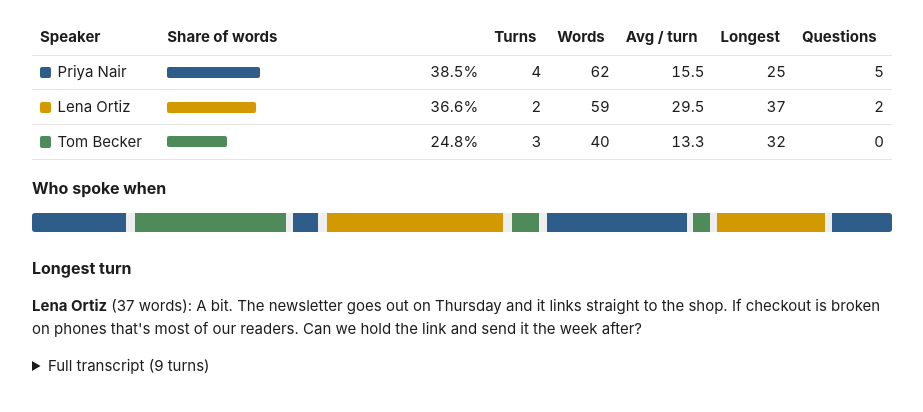
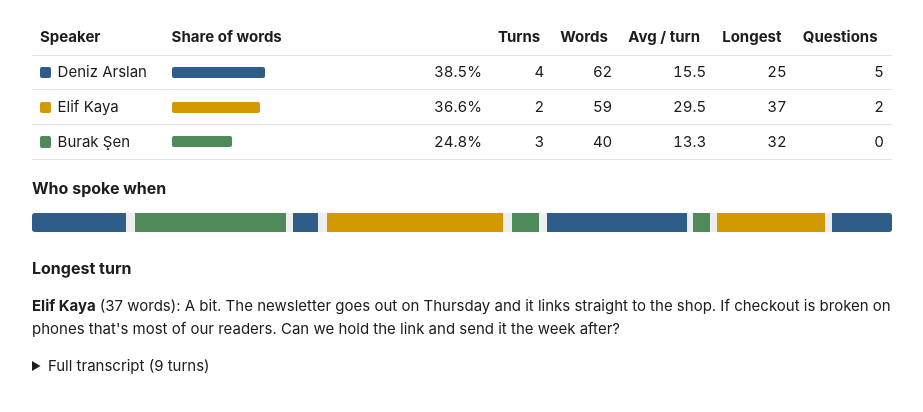
Before and after one commit to alidoganerr/transcript-kit, a plain HTML site: page docs/index.html in a window 1280 px wide. Shown: the part 92-504 px from the top of the page, without its empty margins (178-1101 px from the left). Drawn offline with Linux system fonts and the light colour scheme.

Commit message:
New names in the example call

```diff
--- a/docs/index.html
+++ b/docs/index.html
@@ -14,12 +14,12 @@ td.n{text-align:right;font-variant-numeric:tabular-nums}
 <h1>team-sync.vtt</h1>
 <div class="meta">vtt, 9 turns, 161 words, 1:06</div>
 <table><tr><th>Speaker</th><th>Share of words</th><th></th><th class="n">Turns</th><th class="n">Words</th><th class="n">Avg / turn</th><th class="n">Longest</th><th class="n">Questions</th></tr>
-<tr><td><span class="swatch" style="background:#2f5d8a"></span>Priya Nair</td><td style="width:30%"><div class="bar" style="width:38.5%;background:#2f5d8a"></div></td><td class="n">38.5%</td><td class="n">4</td><td class="n">62</td><td class="n">15.5</td><td class="n">25</td><td class="n">5</td></tr>
-<tr><td><span class="swatch" style="background:#d29a00"></span>Lena Ortiz</td><td style="width:30%"><div class="bar" style="width:36.6%;background:#d29a00"></div></td><td class="n">36.6%</td><td class="n">2</td><td class="n">59</td><td class="n">29.5</td><td class="n">37</td><td class="n">2</td></tr>
-<tr><td><span class="swatch" style="background:#4f8a5b"></span>Tom Becker</td><td style="width:30%"><div class="bar" style="width:24.8%;background:#4f8a5b"></div></td><td class="n">24.8%</td><td class="n">3</td><td class="n">40</td><td class="n">13.3</td><td class="n">32</td><td class="n">0</td></tr>
+<tr><td><span class="swatch" style="background:#2f5d8a"></span>Deniz Arslan</td><td style="width:30%"><div class="bar" style="width:38.5%;background:#2f5d8a"></div></td><td class="n">38.5%</td><td class="n">4</td><td class="n">62</td><td class="n">15.5</td><td class="n">25</td><td class="n">5</td></tr>
+<tr><td><span class="swatch" style="background:#d29a00"></span>Elif Kaya</td><td style="width:30%"><div class="bar" style="width:36.6%;background:#d29a00"></div></td><td class="n">36.6%</td><td class="n">2</td><td class="n">59</td><td class="n">29.5</td><td class="n">37</td><td class="n">2</td></tr>
+<tr><td><span class="swatch" style="background:#4f8a5b"></span>Burak Şen</td><td style="width:30%"><div class="bar" style="width:24.8%;background:#4f8a5b"></div></td><td class="n">24.8%</td><td class="n">3</td><td class="n">40</td><td class="n">13.3</td><td class="n">32</td><td class="n">0</td></tr>
 </table>
-<h2 style="font-size:1rem">Who spoke when</h2><div class="timeline" style="position:relative"><div title="Priya Nair 0:02" style="position:absolute;left:0.00%;width:10.90%;height:100%;background:#2f5d8a"></div><div title="Tom Becker 0:10" style="position:absolute;left:12.03%;width:17.53%;height:100%;background:#4f8a5b"></div><div title="Priya Nair 0:22" style="position:absolute;left:30.32%;width:2.88%;height:100%;background:#2f5d8a"></div><div title="Lena Ortiz 0:25" style="position:absolute;left:34.26%;width:20.49%;height:100%;background:#d29a00"></div><div title="Tom Becker 0:39" style="position:absolute;left:55.81%;width:3.19%;height:100%;background:#4f8a5b"></div><div title="Priya Nair 0:42" style="position:absolute;left:59.91%;width:16.24%;height:100%;background:#2f5d8a"></div><div title="Tom Becker 0:53" style="position:absolute;left:76.90%;width:1.97%;height:100%;background:#4f8a5b"></div><div title="Lena Ortiz 0:55" style="position:absolute;left:79.64%;width:12.59%;height:100%;background:#d29a00"></div><div title="Priya Nair 1:03" style="position:absolute;left:92.99%;width:6.98%;height:100%;background:#2f5d8a"></div></div>
+<h2 style="font-size:1rem">Who spoke when</h2><div class="timeline" style="position:relative"><div title="Deniz Arslan 0:02" style="position:absolute;left:0.00%;width:10.90%;height:100%;background:#2f5d8a"></div><div title="Burak Şen 0:10" style="position:absolute;left:12.03%;width:17.53%;height:100%;background:#4f8a5b"></div><div title="Deniz Arslan 0:22" style="position:absolute;left:30.32%;width:2.88%;height:100%;background:#2f5d8a"></div><div title="Elif Kaya 0:25" style="position:absolute;left:34.26%;width:20.49%;height:100%;background:#d29a00"></div><div title="Burak Şen 0:39" style="position:absolute;left:55.81%;width:3.19%;height:100%;background:#4f8a5b"></div><div title="Deniz Arslan 0:42" style="position:absolute;left:59.91%;width:16.24%;height:100%;background:#2f5d8a"></div><div title="Burak Şen 0:53" style="position:absolute;left:76.90%;width:1.97%;height:100%;background:#4f8a5b"></div><div title="Elif Kaya 0:55" style="position:absolute;left:79.64%;width:12.59%;height:100%;background:#d29a00"></div><div title="Deniz Arslan 1:03" style="position:absolute;left:92.99%;width:6.98%;height:100%;background:#2f5d8a"></div></div>
 <h2 style="font-size:1rem">Longest turn</h2>
-<p><b>Lena Ortiz</b> (37 words): A bit. The newsletter goes out on Thursday and it links straight to the shop. If checkout is broken on phones that&#x27;s most of our readers. Can we hold the link and send it the week after?</p>
-<details><summary>Full transcript (9 turns)</summary><div class="turns"><p><span class="t">0:02</span><b>Priya Nair:</b> Okay, I think everyone&#x27;s here. Quick one today, mostly the launch date. Tom, where are we with the checkout page?</p><p><span class="t">0:10</span><b>Tom Becker:</b> It works on desktop. On phones the address form still jumps when the keyboard opens, and I haven&#x27;t found why. I&#x27;d say two more days, maybe three if it&#x27;s the payment widget.</p><p><span class="t">0:22</span><b>Priya Nair:</b> Is three days a problem for marketing?</p><p><span class="t">0:25</span><b>Lena Ortiz:</b> A bit. The newsletter goes out on Thursday and it links straight to the shop. If checkout is broken on phones that&#x27;s most of our readers. Can we hold the link and send it the week after?</p><p><span class="t">0:39</span><b>Tom Becker:</b> That would take the pressure off, yes.</p><p><span class="t">0:42</span><b>Priya Nair:</b> Fine. Newsletter goes out without the shop link, Lena adds it to the next one. Tom, can you post an update on Wednesday either way?</p><p><span class="t">0:53</span><b>Tom Becker:</b> Sure.</p><p><span class="t">0:55</span><b>Lena Ortiz:</b> One more thing, do we have the product photos in the new size? The old ones look blurry on the new layout.</p><p><span class="t">1:03</span><b>Priya Nair:</b> I&#x27;ll ask the studio today. Anything else? No? Thanks, everyone.</p></div></details>
+<p><b>Elif Kaya</b> (37 words): A bit. The newsletter goes out on Thursday and it links straight to the shop. If checkout is broken on phones that&#x27;s most of our readers. Can we hold the link and send it the week after?</p>
+<details><summary>Full transcript (9 turns)</summary><div class="turns"><p><span class="t">0:02</span><b>Deniz Arslan:</b> Okay, I think everyone&#x27;s here. Quick one today, mostly the launch date. Burak, where are we with the checkout page?</p><p><span class="t">0:10</span><b>Burak Şen:</b> It works on desktop. On phones the address form still jumps when the keyboard opens, and I haven&#x27;t found why. I&#x27;d say two more days, maybe three if it&#x27;s the payment widget.</p><p><span class="t">0:22</span><b>Deniz Arslan:</b> Is three days a problem for marketing?</p><p><span class="t">0:25</span><b>Elif Kaya:</b> A bit. The newsletter goes out on Thursday and it links straight to the shop. If checkout is broken on phones that&#x27;s most of our readers. Can we hold the link and send it the week after?</p><p><span class="t">0:39</span><b>Burak Şen:</b> That would take the pressure off, yes.</p><p><span class="t">0:42</span><b>Deniz Arslan:</b> Fine. Newsletter goes out without the shop link, Elif adds it to the next one. Burak, can you post an update on Wednesday either way?</p><p><span class="t">0:53</span><b>Burak Şen:</b> Sure.</p><p><span class="t">0:55</span><b>Elif Kaya:</b> One more thing, do we have the product photos in the new size? The old ones look blurry on the new layout.</p><p><span class="t">1:03</span><b>Deniz Arslan:</b> I&#x27;ll ask the studio today. Anything else? No? Thanks, everyone.</p></div></details>
 </body></html>
```
Also changed, not shown: 3 other files.
